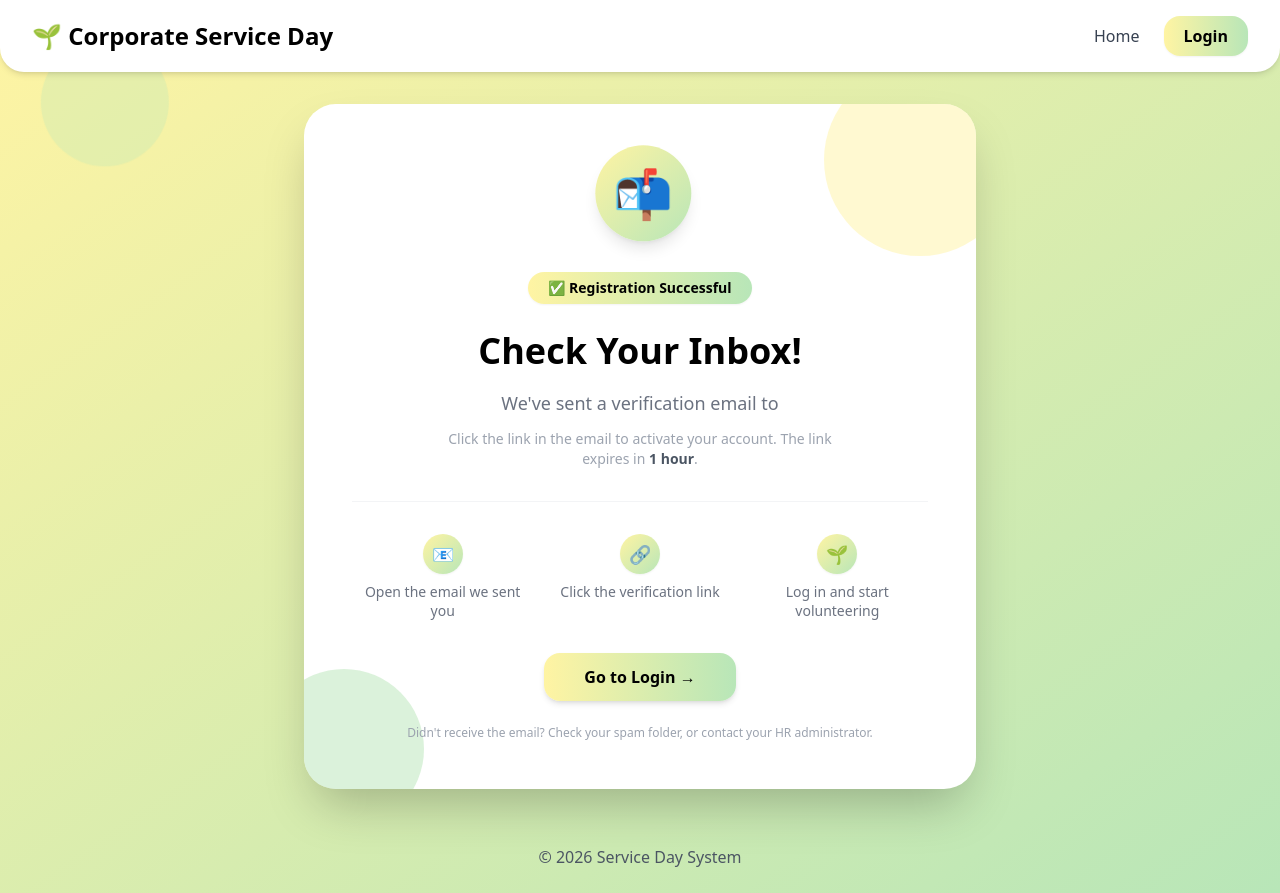
After one commit to MrQin877/serviceday-api-gateway, a Django app: page /register/sent/ in a window 1280 px wide. The commit adds this page. Run offline with Django 5.2, Linux system fonts and the light colour scheme; some libraries are stand-ins or nearby versions.

Commit message:
Connection between user service

```diff
--- a/core/settings.py
+++ b/core/settings.py
@@ -57,7 +57,7 @@ ROOT_URLCONF = 'core.urls'
 TEMPLATES = [
     {
         'BACKEND': 'django.template.backends.django.DjangoTemplates',
-        'DIRS': [],
+        'DIRS': [BASE_DIR / 'templates'],
         'APP_DIRS': True,
         'OPTIONS': {
             'context_processors': [
--- a/gateway/urls.py
+++ b/gateway/urls.py
@@ -6,7 +6,10 @@ urlpatterns = [
     path('login/',                                  views.login_view,             name='login'),
     path('logout/',                                 views.logout_view,            name='logout'),
     path('register/',                               views.register_view,          name='register'),
+    path('register/sent/',                          views.register_sent_view,     name='register_sent'),
+    path('verify-email/<str:token>/',               views.verify_email_view,      name='verify_email'),
     path('forgot-password/',                        views.forgot_password_view,   name='forgot_password'),
+    path('forgot-password/sent/',                   views.forgot_password_sent_view, name='forgot_password_sent'),
     path('reset-password/<str:token>/',             views.reset_password_view,    name='reset_password'),
     path('employee/dashboard/',                     views.employee_dashboard,     name='employee_dashboard'),
     path('employee/ngo/<int:ngo_id>/',              views.employee_ngo_detail,    name='employee_ngo_detail'),
--- a/gateway/views.py
+++ b/gateway/views.py
@@ -1,3 +1,4 @@
+from django.urls import reverse
 import requests
 from django.shortcuts import render, redirect
 from django.contrib import messages
@@ -24,12 +25,7 @@ def is_admin(request):
 # ── Home ──────────────────────────────────────────────────────
 
 def home(request):
-    if not is_logged_in(request):
-        return redirect('login')
-    if is_admin(request):
-        return redirect('admin_dashboard')
-    return redirect('employee_dashboard')
-
+    return render(request, 'home.html')
 
 # ── Auth ──────────────────────────────────────────────────────
 
@@ -83,6 +79,24 @@ def logout_view(request):
     request.session.flush()
     return redirect('login')
 
+def verify_email_view(request, token):
+    """
+    GET /verify-email/<token>/
+    User clicks link from email → gateway calls user-service to activate.
+    """
+    res = requests.post(
+        SERVICES['user_service'] + '/api/v1/users/verify-email/',
+        json={'token': token}
+    )
+
+    if res.status_code == 200:
+        return render(request, 'accounts/verify_success.html', {
+            'message': 'Email verified! You can now log in.'
+        })
+
+    return render(request, 'accounts/verify_success.html', {
+        'error': 'This verification link is invalid or has expired.'
+    })
 
 def register_view(request):
     if is_logged_in(request):
@@ -102,31 +116,37 @@ def register_view(request):
             json=payload
         )
         if response.status_code == 201:
-            return render(request, 'accounts/login.html', {
-                'success': 'Account created! Please log in.'
-            })
+            email = payload['email']
+            # ← redirect to the "check your inbox" page, pass email via query param
+            return redirect(f"{reverse('register_sent')}?email={email}")
+
         errors = response.json()
         return render(request, 'accounts/register.html', {'errors': errors})
 
     return render(request, 'accounts/register.html')
 
 
+def register_sent_view(request):
+    email = request.GET.get('email', '')
+    return render(request, 'accounts/verification_sent.html', {'email': email})
+
+
 def forgot_password_view(request):
     if request.method == 'POST':
         email = request.POST.get('email', '').strip()
-        response = requests.post(
+        requests.post(
             SERVICES['user_service'] + '/api/v1/users/forgot-password/',
             json={'email': email}
         )
-        data = response.json()
-        # dev only — in production token comes via email
-        token = data.get('token')
-        if token:
-            return redirect('reset_password', token=token)
-        return render(request, 'accounts/forgot_password.html', {
-            'message': data.get('message')
-        })
+        # Always go to sent page regardless of response
+        return redirect(f"{reverse('forgot_password_sent')}?email={email}")
+
     return render(request, 'accounts/forgot_password.html')
+
+
+def forgot_password_sent_view(request):
+    email = request.GET.get('email', '')
+    return render(request, 'accounts/forgot_password_sent.html', {'email': email})
 
 
 def reset_password_view(request, token):
--- a/templates/accounts/login.html
+++ b/templates/accounts/login.html
@@ -86,7 +86,7 @@
 
             <!-- Forgot Password -->
             <div class="text-right mb-6">
-                <a href="{% url 'forgot-password' %}" class="text-sm text-gray-500 hover:text-black transition-colors">
+                <a href="{% url 'forgot_password' %}" class="text-sm text-gray-500 hover:text-black transition-colors">
                     Forgot password?
                 </a>
             </div>
--- /dev/null
+++ b/templates/accounts/verification_sent.html
@@ -0,0 +1,99 @@
+{% extends "base.html" %}
+
+{% block content %}
+
+<div class="max-w-2xl mx-auto">
+
+    <!-- Main Card -->
+    <div class="bg-white rounded-[2rem] shadow-2xl p-12 text-center relative overflow-hidden">
+
+        <!-- Decorative background blobs -->
+        <div class="absolute -top-10 -right-10 w-48 h-48 bg-[#FFF4A3] rounded-full opacity-50"></div>
+        <div class="absolute -bottom-10 -left-10 w-40 h-40 bg-[#B8E6B8] rounded-full opacity-50"></div>
+
+        <div class="relative z-10">
+
+            <!-- Animated envelope icon -->
+            <div class="flex justify-center mb-6">
+                <div class="w-24 h-24 bg-gradient-to-br from-[#FFF4A3] to-[#B8E6B8] rounded-full flex items-center justify-center shadow-lg"
+                     style="animation: float 3s infinite ease-in-out;">
+                    <span class="text-5xl">📬</span>
+                </div>
+            </div>
+
+            <!-- Badge -->
+            <span class="inline-block bg-gradient-to-r from-[#FFF4A3] to-[#B8E6B8] text-black text-sm font-semibold px-5 py-1.5 rounded-full mb-6 shadow-sm">
+                ✅ Registration Successful
+            </span>
+
+            <!-- Headline -->
+            <h1 class="text-4xl font-bold text-black mb-4 leading-tight">
+                Check Your Inbox!
+            </h1>
+
+            <p class="text-gray-500 text-lg max-w-md mx-auto mb-3">
+                We've sent a verification email to
+            </p>
+
+            <!-- Email display -->
+            {% if email %}
+            <div class="inline-block bg-gray-50 border border-gray-200 rounded-2xl px-6 py-3 mb-6">
+                <span class="text-black font-semibold text-lg">{{ email }}</span>
+            </div>
+            {% endif %}
+
+            <p class="text-gray-400 text-sm max-w-sm mx-auto mb-8">
+                Click the link in the email to activate your account. The link expires in <strong class="text-gray-600">1 hour</strong>.
+            </p>
+
+            <!-- Divider -->
+            <div class="border-t border-gray-100 my-8"></div>
+
+            <!-- Steps reminder -->
+            <div class="grid grid-cols-3 gap-4 mb-8 text-sm">
+
+                <div class="flex flex-col items-center gap-2">
+                    <div class="w-10 h-10 bg-gradient-to-br from-[#FFF4A3] to-[#B8E6B8] rounded-full flex items-center justify-center shadow-sm">
+                        <span class="text-lg">📧</span>
+                    </div>
+                    <p class="text-gray-500 leading-snug">Open the email we sent you</p>
+                </div>
+
+                <div class="flex flex-col items-center gap-2">
+                    <div class="w-10 h-10 bg-gradient-to-br from-[#FFF4A3] to-[#B8E6B8] rounded-full flex items-center justify-center shadow-sm">
+                        <span class="text-lg">🔗</span>
+                    </div>
+                    <p class="text-gray-500 leading-snug">Click the verification link</p>
+                </div>
+
+                <div class="flex flex-col items-center gap-2">
+                    <div class="w-10 h-10 bg-gradient-to-br from-[#FFF4A3] to-[#B8E6B8] rounded-full flex items-center justify-center shadow-sm">
+                        <span class="text-lg">🌱</span>
+                    </div>
+                    <p class="text-gray-500 leading-snug">Log in and start volunteering</p>
+                </div>
+
+            </div>
+
+            <!-- CTA -->
+            <a href="{% url 'login' %}"
+               class="inline-block bg-gradient-to-r from-[#FFF4A3] to-[#B8E6B8] text-black font-semibold px-10 py-3 rounded-2xl shadow-md hover:shadow-xl hover:-translate-y-1 transition-all duration-300">
+                Go to Login →
+            </a>
+
+            <!-- Resend / help note -->
+            <p class="text-gray-400 text-xs mt-6">
+                Didn't receive the email? Check your spam folder, or
+                {% if resend_url %}
+                <a href="{{ resend_url }}" class="text-gray-600 underline hover:text-black transition">resend the verification email</a>.
+                {% else %}
+                contact your HR administrator.
+                {% endif %}
+            </p>
+
+        </div>
+    </div>
+
+</div>
+
+{% endblock %}
```
Also changed, not shown: templates/accounts/forgot_password_sent.html (added, +85 -0 lines), templates/accounts/verify_success.html (added, +78 -0 lines).
